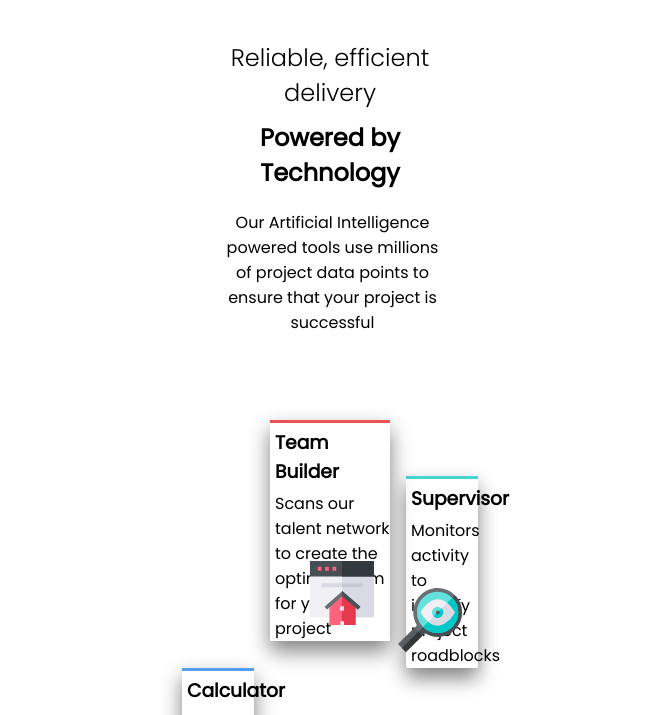
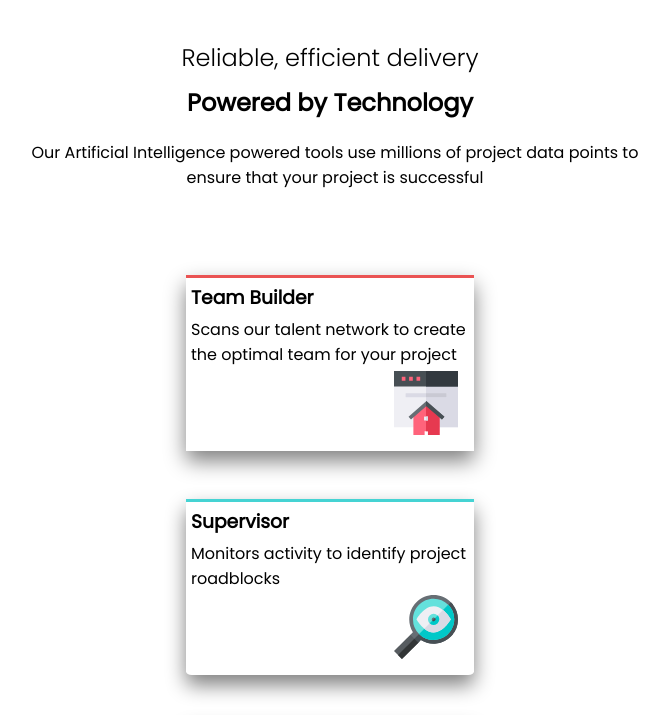
Before and after one commit to ovidiuantonio/Four-card-feature-section, a plain HTML site: page index.html in a window 1280 px wide. Shown: the top 715 px of the page, without its empty margins (310-979 px from the left). Drawn offline with Linux system fonts and the light colour scheme.

Commit message:
Update styles.css

```diff
--- a/styles.css
+++ b/styles.css
@@ -28,7 +28,7 @@ h3, p {
 }
 
 .top-text {
-    width: 18rem;
+    width: 50rem;
     padding: 30px;
     margin: auto;
     text-align: center;
@@ -41,7 +41,8 @@ h3, p {
 
 .top-text p {
     margin: 15px auto;
-    width: 85%;
+    width: 40rem;
+    text-align: center;
 }
 
 .categorii {
@@ -126,7 +127,7 @@ img {
         position: relative;
         margin-top: 2rem;
         margin-bottom: 1rem;
-        margin-top: 12.5rem;
+        margin-top: 10.5rem;
     }
 
     .calculator {
@@ -138,16 +139,16 @@ img {
     }
 
     .calculator, .supervisor, .team-builder, .karma {
-        width: 25%;
-        height: auto;
-        align-content: center;
-        margin: auto;
+        width: 18rem;
+        height: 11rem;
+        left: 0%;
+        right: 0%;
     }
 
     .categorii {
-        margin: auto;
+
         width: 18rem;
-        padding: 6rem;
+        padding: 6rem 0;
 
     }
 
@@ -157,7 +158,11 @@ img {
     }
 
     .top-text {
-        width: 20%;
+        width: 50%;
         margin: auto;
     }
+
+    .top-text p {
+        width: 100%;
+    }
 }
```
